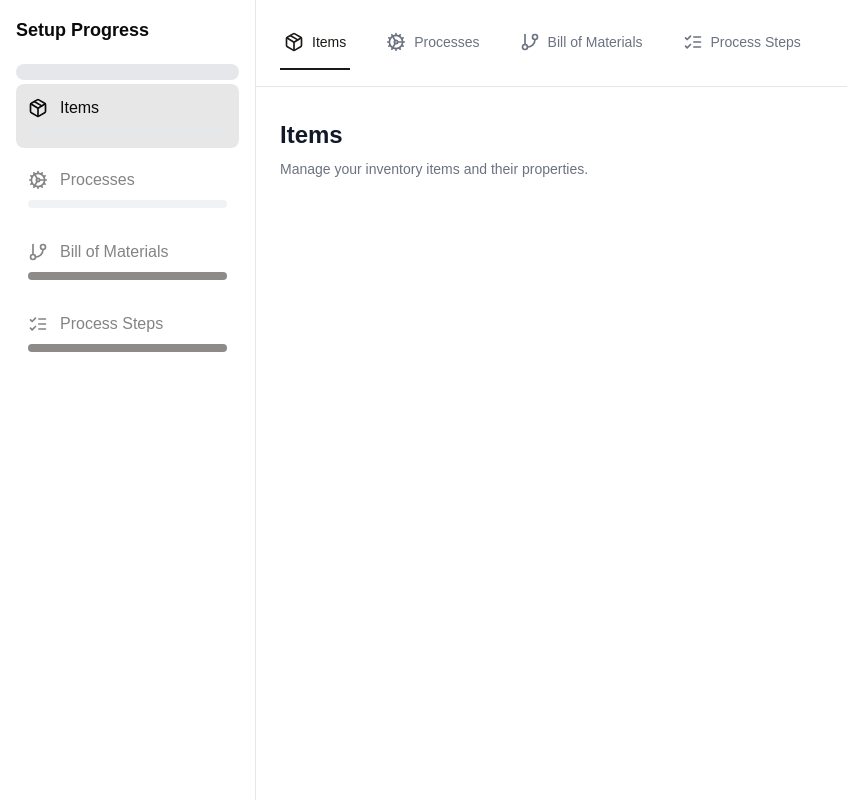
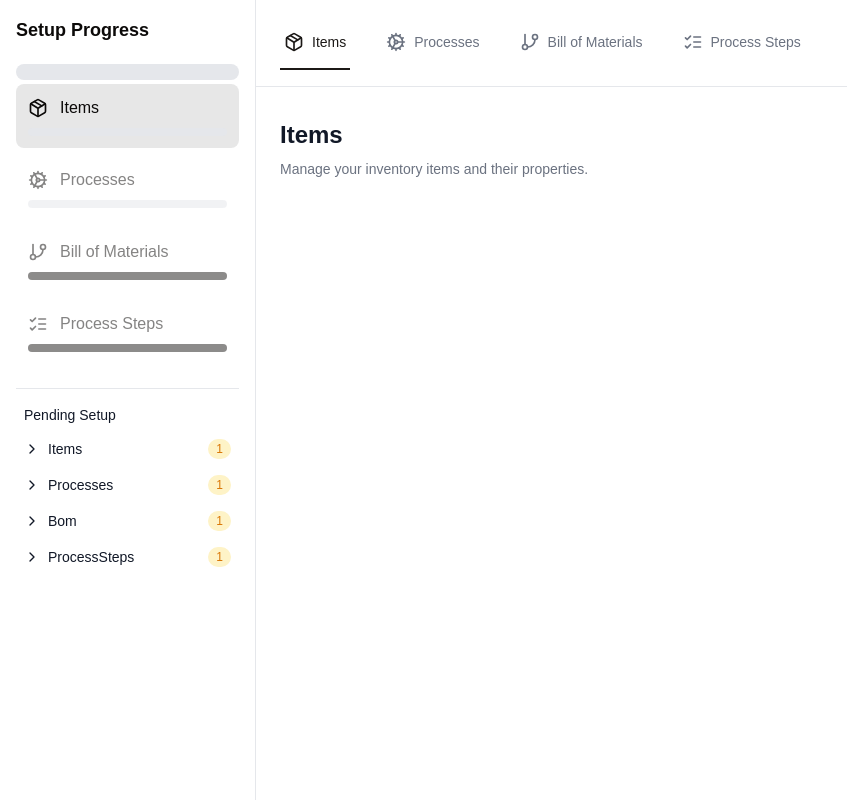
Before and after one commit to AazimAnish/Masterlist-Management-System, a Next.js app: page /items in a window 1280 px wide. Shown: the whole page, without its empty margins (0-847 px from the left). Built offline with nearby package versions, Linux system fonts and the light colour scheme.

Commit message:
feat: Pending Setup Section completed

```diff
--- a/src/components/layout/sidebar/index.tsx
+++ b/src/components/layout/sidebar/index.tsx
@@ -4,9 +4,12 @@ import { useSetupStore } from '@/stores/useSetupStore';
 import { setupSteps } from '@/config/navigation';
 import { SidebarNavItem } from './nav-item';
 import { ProgressIndicator } from './progress-indicator';
+import { PendingItems } from './pending-items';
+import { usePendingItems } from '@/hooks/usePendingItems';
 
 export function Sidebar() {
     const progress = useSetupStore((state) => state.progress);
+    const { pendingItems, isLoading } = usePendingItems();
 
     // Calculate if a step should be disabled based on previous step completion
     const getIsStepDisabled = (index: number) => {
@@ -23,7 +26,7 @@ export function Sidebar() {
     }));
 
     return (
-    <div className="w-64 h-screen bg-white border-r border-gray-200 p-4">
+        <aside className="w-64 h-screen bg-white border-r border-gray-200 p-4 flex flex-col">
             <div className="flex flex-col space-y-1">
                 <h2 className="text-lg font-semibold mb-4">Setup Progress</h2>
 
@@ -39,7 +42,7 @@ export function Sidebar() {
                 </div>
 
                 {/* Navigation items */}
-        <div className="space-y-2">
+                <nav className="space-y-2">
                     {navItems.map((item, index) => (
                         <SidebarNavItem
                             key={item.path}
@@ -47,8 +50,10 @@ export function Sidebar() {
                             isDisabled={getIsStepDisabled(index)}
                         />
                     ))}
+                </nav>
             </div>
-      </div>
-    </div>
+
+            {!isLoading && <PendingItems items={pendingItems} />}
+        </aside>
     );
 }
--- /dev/null
+++ b/src/components/layout/sidebar/pending-items.tsx
@@ -0,0 +1,93 @@
+'use client';
+
+import { useState } from 'react';
+import { ChevronDown, ChevronRight, AlertCircle } from 'lucide-react';
+import Link from 'next/link';
+import { cn } from '@/lib/utils';
+import { PendingItem, PendingItemsByType } from '@/types/pending';
+import { useSetupStore } from '@/stores/useSetupStore';
+
+interface PendingItemsProps {
+  items: PendingItemsByType;
+}
+
+export function PendingItems({ items }: PendingItemsProps) {
+  const [expandedTypes, setExpandedTypes] = useState<string[]>([]);
+  const progress = useSetupStore((state) => state.progress);
+
+  const toggleType = (type: string) => {
+    setExpandedTypes(prev =>
+      prev.includes(type)
+        ? prev.filter(t => t !== type)
+        : [...prev, type]
+    );
+  };
+
+  const getPendingCount = (type: keyof PendingItemsByType) => {
+    return items[type]?.length || 0;
+  };
+
+  const renderPendingItem = (item: PendingItem) => (
+    <Link
+      href={item.path}
+      key={item.id}
+      className="flex items-start space-x-2 px-4 py-2 text-sm text-gray-600 hover:bg-gray-50 rounded-md"
+    >
+      <AlertCircle className="w-4 h-4 text-amber-500 mt-0.5 flex-shrink-0" />
+      <div className="flex-1">
+        <p className="font-medium text-gray-900">{item.title}</p>
+        <p className="text-xs text-gray-500">{item.description}</p>
+        {item.dependencies && item.dependencies.length > 0 && (
+          <div className="mt-1 text-xs text-amber-600">
+            Dependencies: {item.dependencies.join(', ')}
+          </div>
+        )}
+      </div>
+    </Link>
+  );
+
+  return (
+    <div className="mt-6 border-t border-gray-200 pt-4">
+      <h3 className="text-sm font-medium text-gray-900 mb-2 px-2">
+        Pending Setup
+      </h3>
+      <div className="space-y-1">
+        {Object.entries(items).map(([type, typeItems]) => {
+          if (typeItems.length === 0) return null;
+
+          const isExpanded = expandedTypes.includes(type);
+          const pendingCount = getPendingCount(type as keyof PendingItemsByType);
+
+          return (
+            <div key={type} className="space-y-1">
+              <button
+                onClick={() => toggleType(type)}
+                className={cn(
+                  'w-full flex items-center justify-between px-2 py-1.5',
+                  'text-sm font-medium text-gray-900 hover:bg-gray-50 rounded-md'
+                )}
+              >
+                <div className="flex items-center space-x-2">
+                  {isExpanded ? (
+                    <ChevronDown className="w-4 h-4" />
+                  ) : (
+                    <ChevronRight className="w-4 h-4" />
+                  )}
+                  <span className="capitalize">{type}</span>
+                </div>
+                <span className="bg-amber-100 text-amber-600 px-2 py-0.5 rounded-full text-xs">
+                  {pendingCount}
+                </span>
+              </button>
+              {isExpanded && (
+                <div className="ml-2 space-y-1">
+                  {typeItems.map(renderPendingItem)}
+                </div>
+              )}
+            </div>
+          );
+        })}
+      </div>
+    </div>
+  );
+}
--- /dev/null
+++ b/src/hooks/usePendingItems.ts
@@ -0,0 +1,68 @@
+import { useEffect, useState } from 'react';
+import { PendingItemsByType } from '@/types/pending';
+import { useSetupStore } from '@/stores/useSetupStore';
+
+export function usePendingItems() {
+  const [isLoading, setIsLoading] = useState(true);
+  const [pendingItems, setPendingItems] = useState<PendingItemsByType>({
+    items: [],
+    processes: [],
+    bom: [],
+    processSteps: [],
+  });
+
+  const progress = useSetupStore((state) => state.progress);
+
+  useEffect(() => {
+    // This is where you would typically fetch pending items from your API
+    // For now, we'll generate them based on progress
+    const newPendingItems: PendingItemsByType = {
+      items: progress.items < 100 ? [
+        {
+          id: '1',
+          title: 'Complete Item Setup',
+          type: 'items',
+          description: 'Add required item information including UoM and type',
+          path: '/items',
+        }
+      ] : [],
+      processes: progress.processes < 100 ? [
+        {
+          id: '2',
+          title: 'Define Processes',
+          type: 'processes',
+          description: 'Set up manufacturing processes',
+          dependencies: progress.items < 100 ? ['Items'] : undefined,
+          path: '/processes',
+        }
+      ] : [],
+      bom: progress.bom < 100 ? [
+        {
+          id: '3',
+          title: 'Create Bill of Materials',
+          type: 'bom',
+          description: 'Define item relationships and quantities',
+          dependencies: progress.items < 100 ? ['Items'] : undefined,
+          path: '/bom',
+        }
+      ] : [],
+      processSteps: progress.processSteps < 100 ? [
+        {
+          id: '4',
+          title: 'Configure Process Steps',
+          type: 'processSteps',
+          description: 'Set up manufacturing process steps',
+          dependencies:
+            progress.processes < 100 ? ['Processes'] :
+            progress.items < 100 ? ['Items'] : undefined,
+          path: '/process-steps',
+        }
+      ] : [],
+    };
+
+    setPendingItems(newPendingItems);
+    setIsLoading(false);
+  }, [progress]);
+
+  return { pendingItems, isLoading };
+}
--- /dev/null
+++ b/src/types/pending.ts
@@ -0,0 +1,12 @@
+export type PendingItem = {
+  id: string;
+  title: string;
+  type: 'items' | 'processes' | 'bom' | 'processSteps';
+  description: string;
+  dependencies?: string[];
+  path: string;
+};
+
+export type PendingItemsByType = {
+  [K in PendingItem['type']]: PendingItem[];
+};
```
Lines whose indentation alone changed are shown as unchanged.
